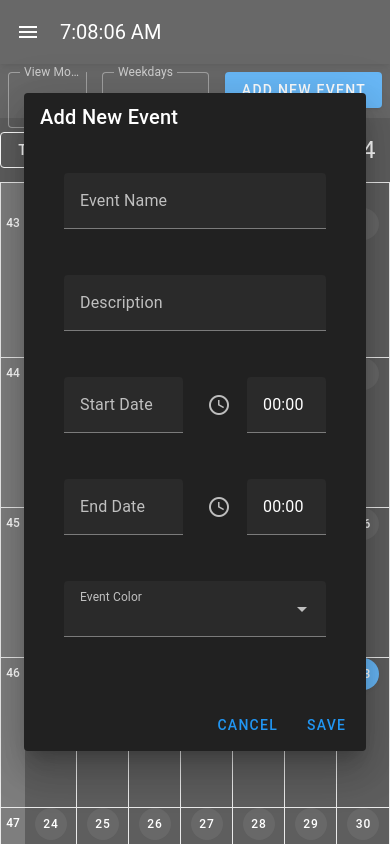
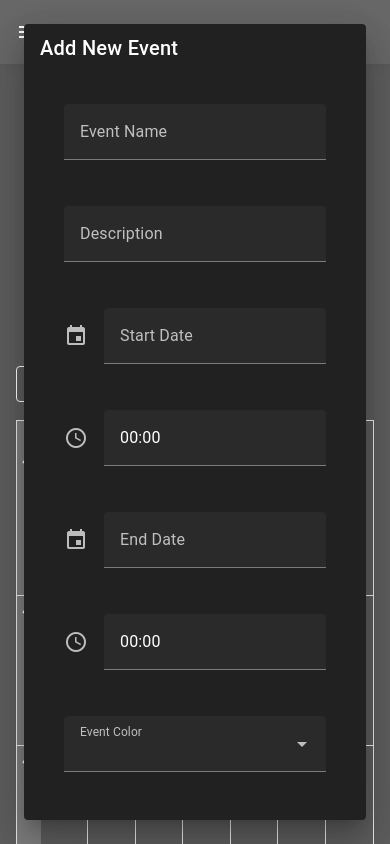
Before and after one commit to zwldarren/INF133_project, a Vue app: page / in a window 390 px wide. Both pictures are taken after a click on the button "ADD NEW EVENT". Built offline with nearby package versions, Linux system fonts and the light colour scheme.

Commit message:
feat: add responsive layout to index page. improve chat page layout

```diff
--- a/src/pages/Chat.vue
+++ b/src/pages/Chat.vue
@@ -1,20 +1,21 @@
 <template>
     <v-container>
-        <v-row>
-            <v-col>
-                <h1>GPT Chat</h1>
+        <v-row justify="center">
+            <v-col cols="12" md="8" lg="6">
+                <h1 class="text-center mb-4" style="color: #fff;">Event Assistant</h1>
                 <v-card>
                     <v-card-text>
                         <div>
-                            <div v-for="(msg, index) in messages" :key="index">
-                                <strong>{{ msg.role === 'user' ? 'You' : 'AI' }}: </strong> {{ msg.content }}
+                            <div v-for="(msg, index) in filteredMessages" :key="index" :class="['message', msg.role]">
+                                <strong>{{ msg.role === 'user' ? 'You' : 'AI' }}:</strong> {{ msg.content }}
                             </div>
                         </div>
                     </v-card-text>
+                    <v-divider style="background-color: #555;"></v-divider>
                     <v-card-actions>
                         <v-text-field v-model="userInput" label="Type your message..." @keyup.enter="sendMessage"
-                            clearable></v-text-field>
-                        <v-btn color="primary" @click="sendMessage">Send</v-btn>
+                            clearable full-width></v-text-field>
+                        <v-btn color="primary" variant="flat" @click="sendMessage">Send</v-btn>
                     </v-card-actions>
                 </v-card>
             </v-col>
@@ -23,15 +24,21 @@
 </template>
 
 <script setup>
-import { ref } from 'vue'
+import { ref, computed } from 'vue'
 import { useEventsStore } from '@/stores/events'
 
 const messages = ref([
     { role: 'system', content: 'Extract event details from the user\'s input and structure the response. The response should be in the following format: {"title": "string", "description": "string", "start": "YYYY-MM-DDTHH:mm:ss.sssZ", "end": "YYYY-MM-DDTHH:mm:ss.sssZ", "color": "string"}' },
+    { role: 'assistant', content: 'Hello! I am your life assistant. I can help you schedule events. How can I help you today?' }
 ])
 
 const userInput = ref('')
 const eventsStore = useEventsStore()
+
+// Filter out system messages
+const filteredMessages = computed(() =>
+  messages.value.filter(msg => msg.role !== 'system')
+)
 
 const sendMessage = async () => {
     if (!userInput.value.trim()) return
@@ -64,3 +71,38 @@ const sendMessage = async () => {
     }
 }
 </script>
+
+
+<style lang="css" scoped>
+.v-card {
+    background-color: #333;
+    color: #fff;
+    box-shadow: 0 4px 8px rgba(0, 0, 0, 0.3);
+    border-radius: 8px;
+}
+
+.message {
+    margin: 8px 0;
+    padding: 8px;
+    border-radius: 5px;
+    line-height: 1.4;
+}
+
+.message.user {
+    background-color: #53667a;
+    color: #ffffff;
+    text-align: right;
+}
+
+.message.ai {
+    background-color: #424242;
+    color: #ffffff;
+}
+
+.v-text-field {
+    background-color: #222;
+    color: #fff;
+    border: 1px solid #555;
+    border-radius: 4px;
+}
+</style>
--- a/src/pages/index.vue
+++ b/src/pages/index.vue
@@ -1,13 +1,23 @@
 <template>
-  <v-sheet class="d-flex" height="54" tile>
+  <v-container class="py-4">
+    <v-row>
+      <v-col cols="12" md="3">
         <v-select v-model="type" :items="types" class="ma-2" label="View Mode" variant="outlined" dense
           hide-details></v-select>
-    <v-select v-model="weekday" :items="weekdays" class="ma-2" label="Weekdays" variant="outlined" dense hide-details
-      item-title="title" item-value="value"></v-select>
-    <v-btn class="ma-2" @click="openAddEventDialog" color="primary">Add New Event</v-btn>
-  </v-sheet>
+      </v-col>
+      <v-col cols="12" md="3">
+        <v-select v-model="weekday" :items="weekdays" class="ma-2" label="Weekdays" variant="outlined" dense
+          hide-details item-title="title" item-value="value"></v-select>
+      </v-col>
+      <v-col cols="12" md="6" class="d-flex align-center justify-end">
+        <v-btn class="ma-2" @click="openAddEventDialog" color="primary">
+          Add New Event
+        </v-btn>
+      </v-col>
+    </v-row>
 
-  <v-sheet>
+    <v-row>
+      <v-col cols="12">
         <v-calendar ref="calendar" v-model="value" :events="eventsStore.events" :view-mode="type" :weekdays="weekday">
           <template #event="{ event }">
             <v-sheet @click="openEventDialog(event)" :color="event.color" class="event-block white--text" elevation="1"
@@ -16,15 +26,23 @@
             </v-sheet>
           </template>
         </v-calendar>
-  </v-sheet>
+      </v-col>
+    </v-row>
 
     <!-- Event Details Dialog -->
     <v-dialog v-model="eventDialog" max-width="500px">
       <v-card>
         <v-card-title>{{ selectedEvent.title }}</v-card-title>
         <v-card-text>
-        <div><strong>Time:</strong> {{ formatDate(selectedEvent.start) }} - {{ formatDate(selectedEvent.end) }}</div>
-        <div v-if="selectedEvent.description"><strong>Description:</strong> {{ selectedEvent.description }}</div>
+          <div>
+            <strong>Time:</strong>
+            {{ formatDate(selectedEvent.start) }} -
+            {{ formatDate(selectedEvent.end) }}
+          </div>
+          <div v-if="selectedEvent.description">
+            <strong>Description:</strong>
+            {{ selectedEvent.description }}
+          </div>
         </v-card-text>
         <v-card-actions>
           <v-btn color="red" text @click="deleteEvent(selectedEvent)">Delete</v-btn>
@@ -38,25 +56,26 @@
     <!-- Add/Edit Event Dialog -->
     <v-dialog v-model="dialog" max-width="500px">
       <v-card>
-      <v-card-title>{{ isEditMode ? 'Edit Event' : 'Add New Event' }}</v-card-title>
+        <v-card-title>{{
+          isEditMode ? 'Edit Event' : 'Add New Event'
+          }}</v-card-title>
         <v-card-text>
           <v-container>
             <v-row>
-            <v-col>
+              <v-col cols="12">
                 <v-text-field v-model="newEvent.title" label="Event Name"></v-text-field>
               </v-col>
             </v-row>
             <v-row>
-            <v-col>
+              <v-col cols="12">
                 <v-text-field v-model="newEvent.description" label="Description"></v-text-field>
               </v-col>
             </v-row>
             <v-row>
-            <v-col>
-              <v-date-input prepend-icon="" label="Start Date" v-model="newEvent.startDate"
-                type="datetime"></v-date-input>
+              <v-col cols="12" md="6">
+                <v-date-input label="Start Date" v-model="newEvent.startDate" type="datetime"></v-date-input>
               </v-col>
-            <v-col>
+              <v-col cols="12" md="6">
                 <v-text-field v-model="newEvent.startTime" :active="startMenu" :focus="startMenu"
                   prepend-icon="mdi-clock-time-four-outline">
                   <v-menu v-model="startMenu" activator="parent" :close-on-content-click="false"
@@ -67,10 +86,10 @@
               </v-col>
             </v-row>
             <v-row>
-            <v-col>
-              <v-date-input prepend-icon="" label="End Date" v-model="newEvent.endDate" type="datetime"></v-date-input>
+              <v-col cols="12" md="6">
+                <v-date-input label="End Date" v-model="newEvent.endDate" type="datetime"></v-date-input>
               </v-col>
-            <v-col>
+              <v-col cols="12" md="6">
                 <v-text-field v-model="newEvent.endTime" :active="endMenu" :focus="endMenu"
                   prepend-icon="mdi-clock-time-four-outline">
                   <v-menu v-model="endMenu" activator="parent" :close-on-content-click="false"
@@ -81,7 +100,7 @@
               </v-col>
             </v-row>
             <v-row>
-            <v-col>
+              <v-col cols="12">
                 <v-select v-model="newEvent.color" :items="colors" label="Event Color"></v-select>
               </v-col>
             </v-row>
@@ -94,13 +113,15 @@
         </v-card-actions>
       </v-card>
     </v-dialog>
+  </v-container>
 </template>
 
 <script setup>
 import { ref, onMounted } from 'vue';
 import { useEventsStore } from '@/stores/events';
-import {v4 as uuidv4} from 'uuid';
+import { v4 as uuidv4 } from 'uuid';
 
+// Existing script setup remains unchanged
 const type = ref('month');
 const types = ['month', 'week', 'day'];
 const weekday = ref([0, 1, 2, 3, 4, 5, 6]);
```
Lines whose indentation alone changed are shown as unchanged.
